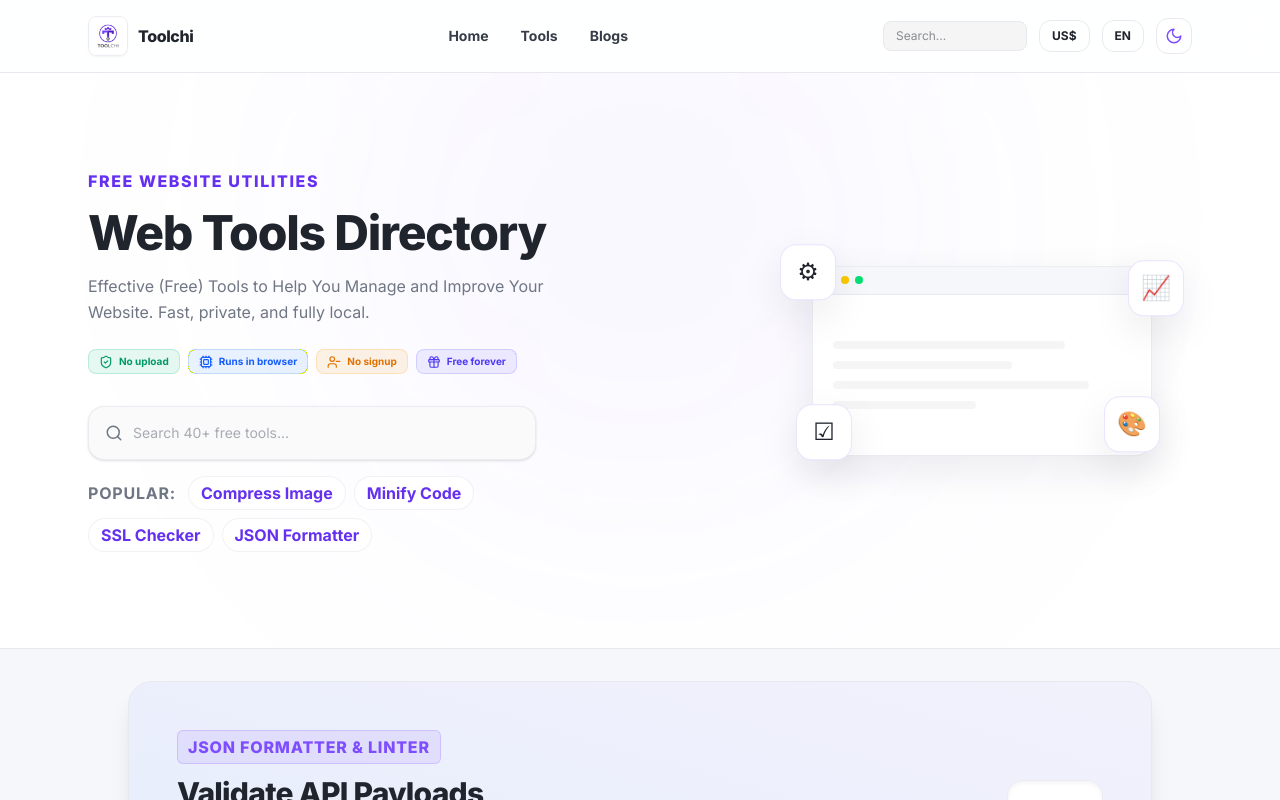
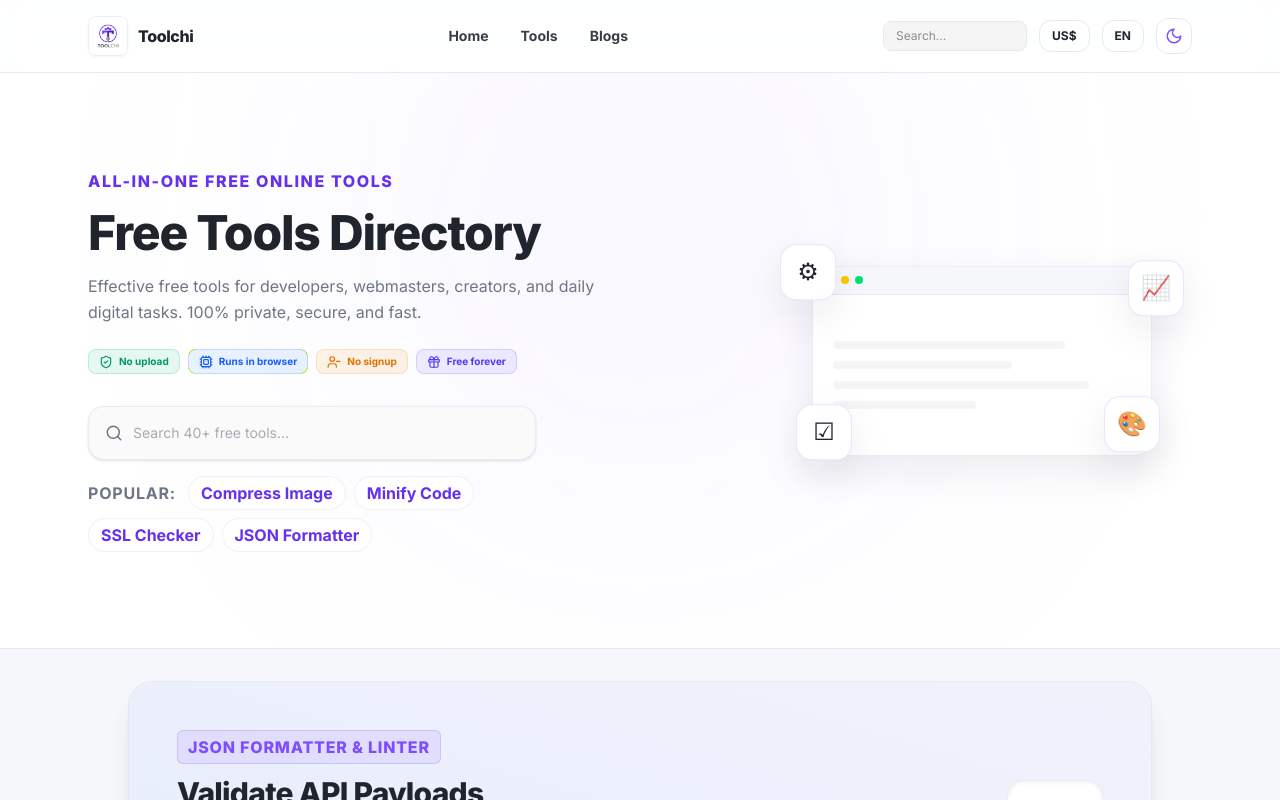
Before and after one commit to arslanhamee314-bot/toolchi-com, a Next.js app: page / in a window 1280 px wide. Shown: the top 800 px of the page. Built offline with nearby package versions, Linux system fonts and the light colour scheme.

Commit message:
Update homepage branding and metadata to align with Option A: All-in-one free online tools positioning

```diff
--- a/src/app/page.tsx
+++ b/src/app/page.tsx
@@ -6,8 +6,8 @@ import { ShieldCheck, Cpu, UserMinus, Gift } from "lucide-react";
 
 // Page level SEO metadata (pre-rendered for Google)
 export const metadata = {
-  title: "Toolchi Web Tools Directory – Recreated Structure",
-  description: "Effective (Free) Tools to Help You Manage and Improve Your Website. 100% client-side web master, performance, and operational tools.",
+  title: "Toolchi - Free Online Web & Developer Tools Directory",
+  description: "Explore Toolchi's complete all-in-one suite of free online web, developer, PDF, and productivity tools. 100% secure, local, and private.",
 };
 
 export default function HomePage() {
@@ -24,13 +24,13 @@ export default function HomePage() {
           {/* Hero Copy (Left on desktop) */}
           <div className="flex-1 flex flex-col gap-4 text-center lg:text-left items-center lg:items-start">
             <p className="text-3xs font-extrabold text-[#6530ef] tracking-widest uppercase">
-              Free website utilities
+              All-in-one free online tools
             </p>
             <h1 className="text-3xl sm:text-5xl font-extrabold text-foreground tracking-tight leading-none">
-              Web Tools Directory
+              Free Tools Directory
             </h1>
             <p className="text-sm md:text-base text-muted max-w-lg leading-relaxed">
-              Effective (Free) Tools to Help You Manage and Improve Your Website. Fast, private, and fully local.
+              Effective free tools for developers, webmasters, creators, and daily digital tasks. 100% private, secure, and fast.
             </p>
 
             {/* Trust Signals Badges */}
```
